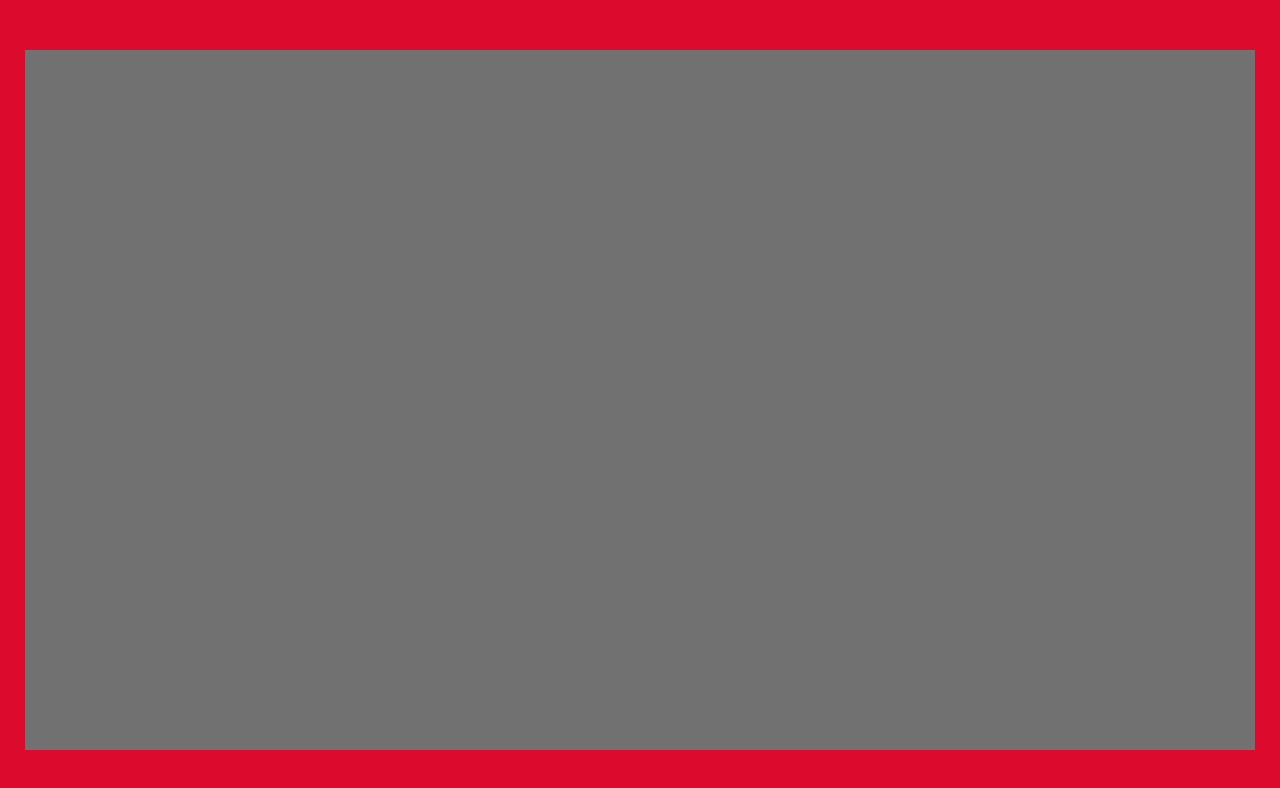
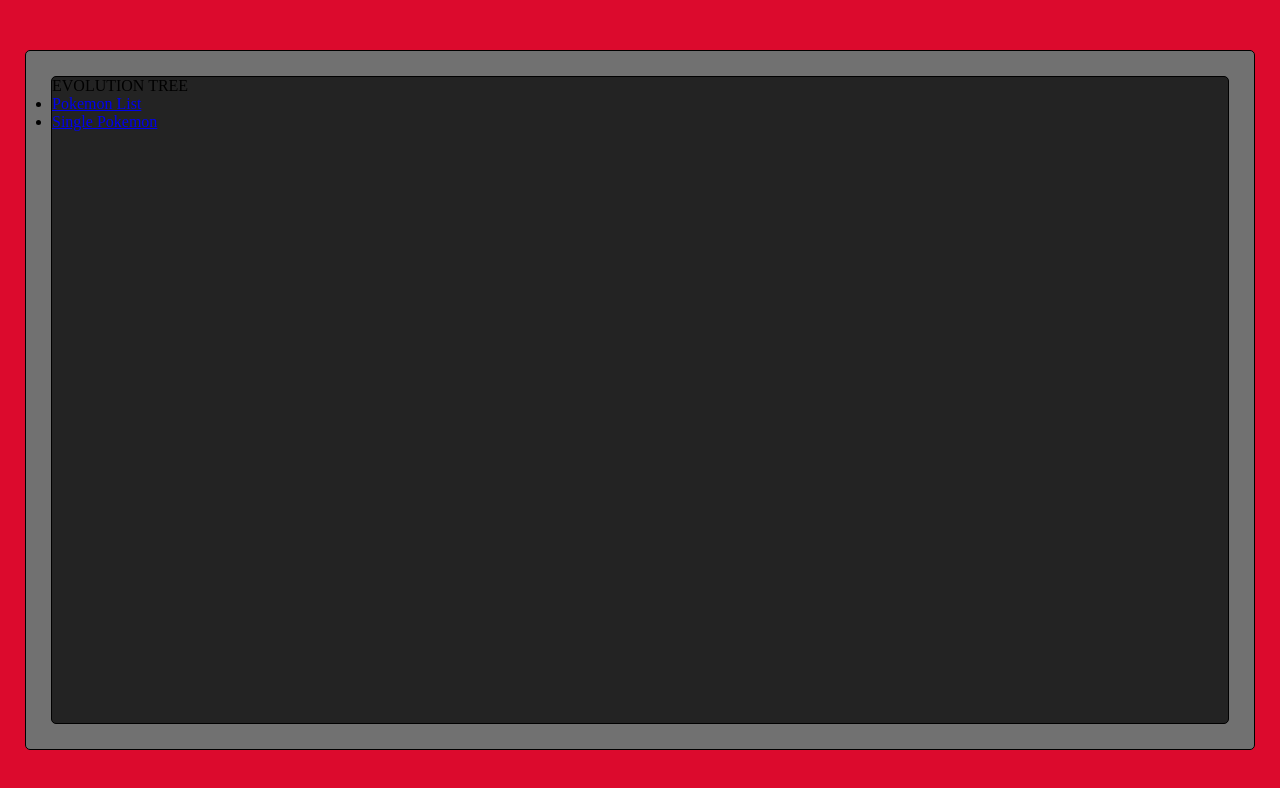
Before and after one commit to Lemonymelon/pokedex-app, a React (Create React App) app: page /evolution-tree in a window 1280 px wide. Shown: the top 788 px of the page. Built offline with nearby package versions, Linux system fonts and the light colour scheme.

Commit message:
set up basic routing

```diff
--- a/src/App.tsx
+++ b/src/App.tsx
@@ -2,11 +2,17 @@ import './style/App.scss';
 import React from 'react';
 
 import Wrapper from './components/Wrapper';
+import Screen from './components/Screen';
+import Router from './components/Router';
 
 const App = () => {
   return (
     <div className='App'>
-      <Wrapper></Wrapper>
+      <Wrapper>
+        <Screen>
+          <Router />
+        </Screen>
+      </Wrapper>
     </div>
   )
 }
--- /dev/null
+++ b/src/components/EvolutionTreeScreen.tsx
@@ -0,0 +1,20 @@
+import React from 'react';
+import { BrowserRouter, Route, Routes, Link } from 'react-router-dom';
+
+const EvolutionTreeScreen: React.FC = () => {
+    return (
+        <div>EVOLUTION TREE
+
+            <ul>
+                <li>
+                    <Link to="/pokemon-list">Pokemon List</Link>
+                </li>
+                <li>
+                    <Link to="/single-pokemon">Single Pokemon</Link>
+                </li>
+            </ul>
+        </div>
+    )
+}
+
+export default EvolutionTreeScreen;
--- /dev/null
+++ b/src/components/PokemonListScreen.tsx
@@ -0,0 +1,20 @@
+import React from 'react';
+import { BrowserRouter, Route, Routes, Link } from 'react-router-dom';
+
+const PokemonListScreen: React.FC = () => {
+    return (
+        <div>POKEMON LIST
+            <ul>
+                <li>
+                    <Link to="/single-pokemon">Single Pokemon</Link>
+                </li>
+                <li>
+                    <Link to="/evolution-tree">Evolution Tree</Link>
+                </li>
+            </ul>
+
+        </div>
+    )
+}
+
+export default PokemonListScreen;
--- /dev/null
+++ b/src/components/Router.tsx
@@ -0,0 +1,20 @@
+import React from 'react';
+import { BrowserRouter, Route, Routes, Link } from 'react-router-dom';
+
+import SinglePokemonScreen from './SinglePokemonScreen';
+import PokemonListScreen from './PokemonListScreen';
+import EvolutionTreeScreen from './EvolutionTreeScreen';
+
+const Router: React.FC = () => {
+    return (
+        <BrowserRouter>
+            <Routes>
+                <Route path="/pokemon-list" element={<PokemonListScreen />} />
+                <Route path="/single-pokemon" element={<SinglePokemonScreen />} />
+                <Route path="/evolution-tree" element={<EvolutionTreeScreen />} />
+            </Routes>
+        </BrowserRouter>
+    )
+}
+
+export default Router;
--- /dev/null
+++ b/src/components/Screen.tsx
@@ -0,0 +1,12 @@
+import React from 'react';
+
+import { ParentComponentProps } from '../utils/interfaces/ParentComponent';
+
+const Screen: React.FC<ParentComponentProps> = ({ children }) => {
+    return (
+        <div className='Screen'>
+            {children}
+        </div>)
+};
+
+export default Screen;
--- /dev/null
+++ b/src/components/SinglePokemonScreen.tsx
@@ -0,0 +1,20 @@
+import React from 'react';
+import { BrowserRouter, Route, Routes, Link } from 'react-router-dom';
+
+const SinglePokemonScreen: React.FC = () => {
+    return (
+        <div>SINGLE POKEMON
+
+            <ul>
+                <li>
+                    <Link to="/pokemon-list">Pokemon List</Link>
+                </li>
+                <li>
+                    <Link to="/evolution-tree">Evolution Tree</Link>
+                </li>
+            </ul>
+        </div>
+    )
+}
+
+export default SinglePokemonScreen;
--- a/src/components/Wrapper.tsx
+++ b/src/components/Wrapper.tsx
@@ -1,9 +1,12 @@
 import React from 'react';
+import { ParentComponentProps } from '../utils/interfaces/ParentComponent';
 
-const Wrapper = () => {
+const Wrapper: React.FC<ParentComponentProps> = ({ children }) => {
     return (
         <div className='Wrapper'>
-            <div className='Wrapper__inset'></div>
+            <div className='Wrapper__inset'>
+                {children}
+            </div>
         </div>)
 };
 
--- a/src/style/App.scss
+++ b/src/style/App.scss
@@ -1,10 +1,10 @@
 @import './reset.scss';
 @import './Wrapper.scss';
+@import './Screen.scss';
 
 #root {
     height: 100%;
     width: 100%;
-    overflow: scroll;
 }
 
 .App {
--- /dev/null
+++ b/src/style/Screen.scss
@@ -0,0 +1,7 @@
+.Screen {
+    height: 100%;
+    width: 100%;
+    border-radius: 5px;
+    border: solid 1px black;
+    background-color: #232323;
+}
--- a/src/style/Wrapper.scss
+++ b/src/style/Wrapper.scss
@@ -10,5 +10,10 @@
         background-color: $pokedex-grey;
         height: 100%;
         width: 100%;
+        padding: 25px;
+        border-radius: 5px;
+        border: solid 1px black;
+
+        // control clipped bottom left corner with js
     }
 }
--- /dev/null
+++ b/src/utils/interfaces/ParentComponent.ts
@@ -0,0 +1,5 @@
+import React, { ReactNode } from 'react';
+
+export interface ParentComponentProps {
+    children: ReactNode;
+}
```
